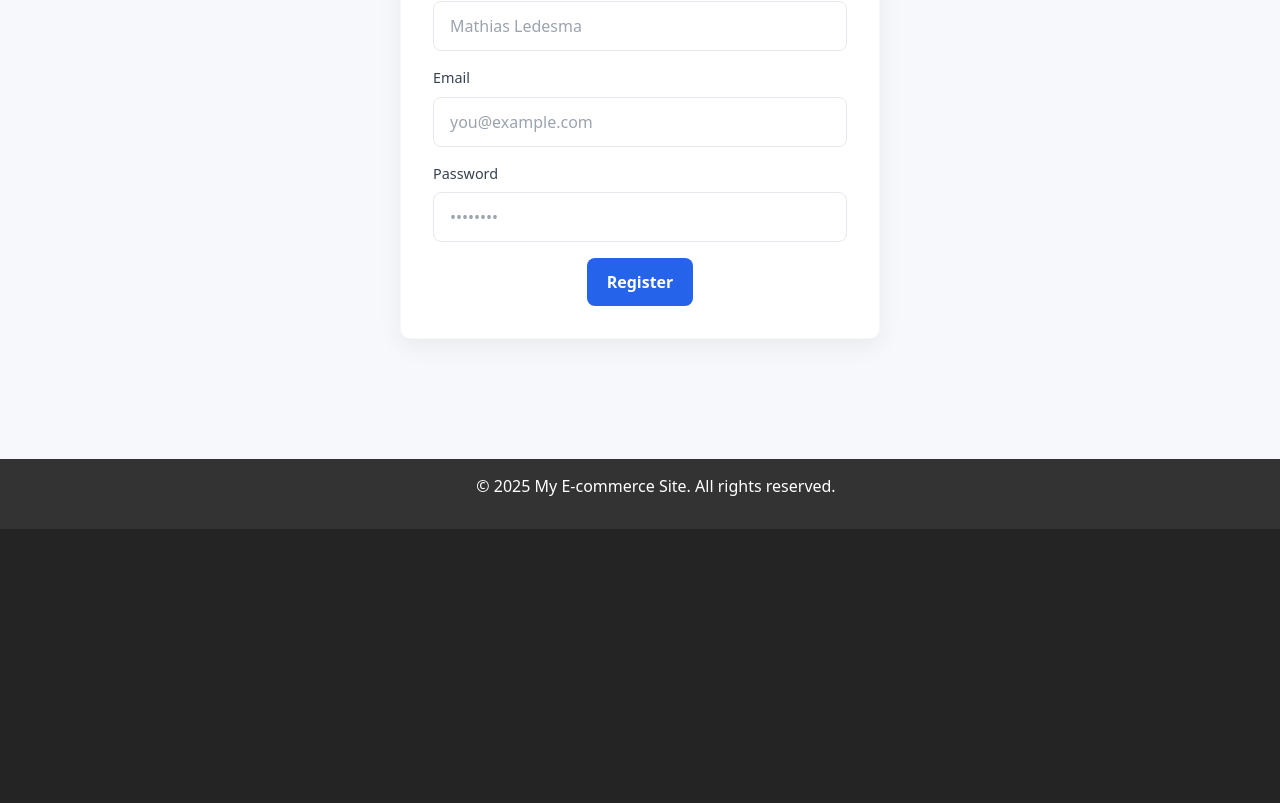
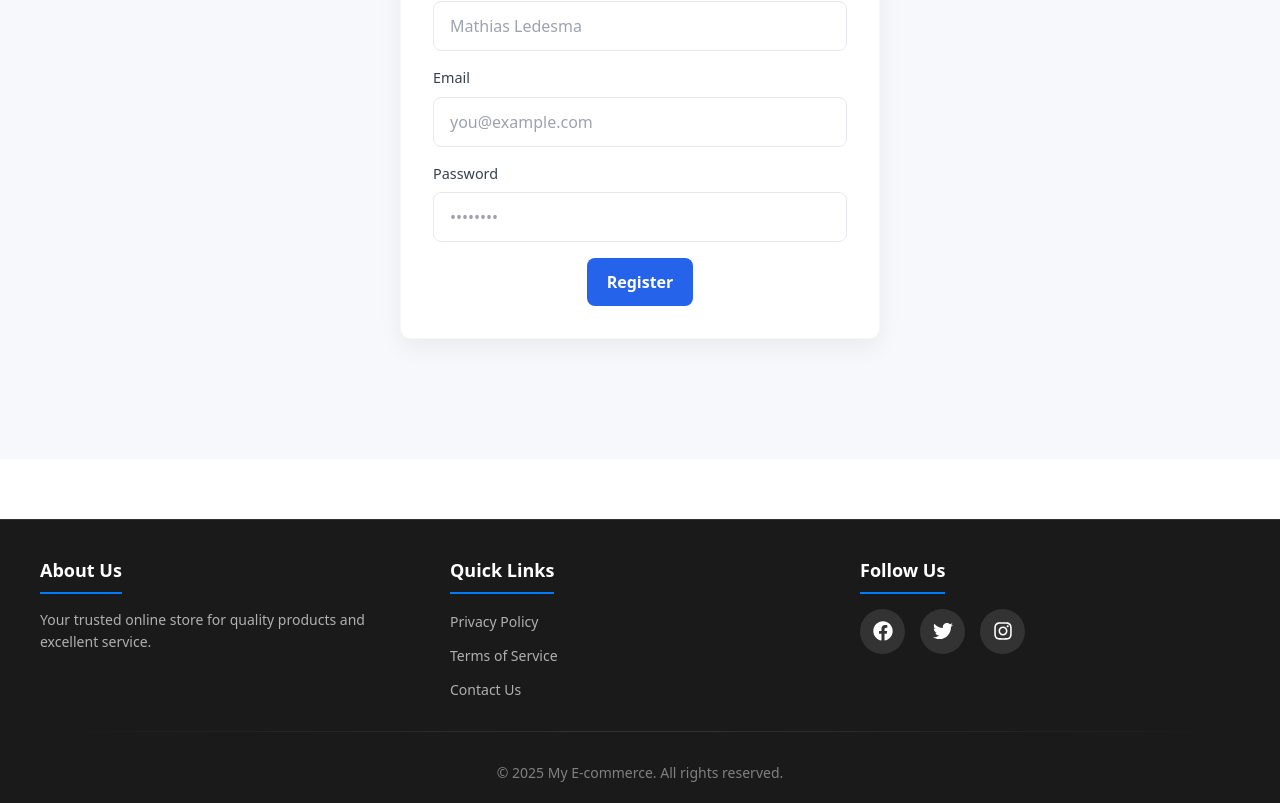
Before and after one commit to mathyled/my_ecommerce, a React (Vite) app: page /register in a window 1280 px wide. Shown: the part 277-1080 px from the top of the page. Before the commit the page ends 806 px from the top, so only its background shows below. Built offline with nearby package versions, Linux system fonts and the light colour scheme.

Commit message:
feat translate

```diff
--- a/package.json
+++ b/package.json
@@ -12,6 +12,7 @@
   "dependencies": {
     "react": "^19.1.1",
     "react-dom": "^19.1.1",
+    "react-icons": "^5.5.0",
     "react-router": "^7.9.4",
     "react-router-dom": "^7.9.4"
   },
--- a/src/components/Footer.jsx
+++ b/src/components/Footer.jsx
@@ -1,14 +1,95 @@
+import styles from "../styles/footer.module.css";
+import { FaFacebook, FaTwitter, FaInstagram } from "react-icons/fa";
+import { FaArrowUp } from "react-icons/fa";
+import { useState, useEffect } from "react";
 
-import "../styles/footer.css";
 const Footer = () => {
+    const [showScrollTop, setShowScrollTop] = useState(false);
+
+    const socialLinks = [
+        { id: 1, name: "Facebook", icon: FaFacebook, url: "#Facebook", color: "#1877F2" },
+        { id: 2, name: "Twitter", icon: FaTwitter, url: "#Twitter", color: "#1DA1F2" },
+        { id: 3, name: "Instagram", icon: FaInstagram, url: "#Instagram", color: "#E4405F" }
+    ];
+
+    useEffect(() => {
+        const handleScroll = () => {
+            if (window.scrollY > 300) {
+                setShowScrollTop(true);
+            } else {
+                setShowScrollTop(false);
+            }
+        };
+
+        window.addEventListener("scroll", handleScroll);
+        return () => window.removeEventListener("scroll", handleScroll);
+    }, []);
+
+    const scrollToTop = () => {
+        window.scrollTo({
+            top: 0,
+            behavior: "smooth"
+        });
+    };
+
     return (
-        <footer className="footer">
-            <ul>
-                <p>&copy; 2025 My E-commerce Site. All rights reserved.</p>
-                {/* <li> Privacy Policy </li>
-                <li> Terms of Service </li>
-                <li> Contact Us </li> */}
-            </ul>
+        <footer className={styles.footer}>
+            <div className={styles.container}>
+                <div className={styles.content}>
+                    <div className={styles.section}>
+                        <h3 className={styles.sectionTitle}>About Us</h3>
+                        <p className={styles.text}>Your trusted online store for quality products and excellent service.</p>
+                    </div>
+
+                    <div className={styles.section}>
+                        <h3 className={styles.sectionTitle}>Quick Links</h3>
+                        <ul className={styles.links}>
+                            <li><a href="#privacy">Privacy Policy</a></li>
+                            <li><a href="#terms">Terms of Service</a></li>
+                            <li><a href="#contact">Contact Us</a></li>
+                        </ul>
+                    </div>
+
+                    <div className={styles.section}>
+                        <h3 className={styles.sectionTitle}>Follow Us</h3>
+                        <ul className={styles.social}>
+                            {socialLinks.map((social) => {
+                                const IconComponent = social.icon;
+                                return (
+                                    <li key={social.id}>
+                                        <a
+                                            href={social.url}
+                                            aria-label={social.name}
+                                            rel="noopener noreferrer"
+                                            style={{ "--social-color": social.color }}
+                                            className={styles.socialLink}
+                                        >
+                                            <IconComponent size={20} />
+                                        </a>
+                                    </li>
+                                );
+                            })}
+                        </ul>
+                    </div>
+                </div>
+
+                <div className={styles.divider}></div>
+
+                <div className={styles.bottom}>
+                    <p className={styles.copyright}>&copy; 2025 My E-commerce. All rights reserved.</p>
+
+                    {showScrollTop && (
+                        <button
+                            className={styles.scrollTopBtn}
+                            onClick={scrollToTop}
+                            aria-label="Scroll to top"
+                            title="Back to top"
+                        >
+                            <FaArrowUp size={20} />
+                        </button>
+                    )}
+                </div>
+            </div>
         </footer>
     )
 }
--- a/src/components/ProductDetail.jsx
+++ b/src/components/ProductDetail.jsx
@@ -1,10 +1,13 @@
-import { useEffect, useState } from "react";
+import { useContext, useEffect, useState } from "react";
 import { useParams } from "react-router";
-
+import styles from "../styles/ProductDetail.module.css";
+import { CarritoContext } from "../context/CarritoContext";
 
 const ProductDetail = () => {
     const {id} = useParams();
     const [product, setProduct] = useState(null);
+      const { agregarAlCarrito } = useContext(CarritoContext);
+
 
     useEffect(() => {
         // Fetch product details based on the id
@@ -13,17 +16,26 @@ const ProductDetail = () => {
             .then(data => setProduct(data));
     }, [id]);
 
-    // console.log("id",typeof id);
+    if (!product) return <div className={styles.loading}>Cargando...</div>;
 
-     if (!product) return <div>Loading...</div>;
     return (
-        <div>
-            <h1>Product Detail Page</h1>
-            <p>Displaying details for product ID: {id}</p>
-            <h2>{product.name}</h2>
-            <img src={product.imageUrl} alt={product.name} />
-            <p>{product.description}</p>
-            <p>Price: ${product.price}</p>
+        <div className={styles.productDetailContainer}>
+            <div className={styles.productDetail}>
+                <h1 className={styles.pageTitle}>Producto Details</h1>
+
+                <div className={styles.productContent}>
+                    <div className={styles.productImage}>
+                        <img src={product.imageUrl} alt={product.name} />
+                    </div>
+
+                    <div className={styles.productInfo}>
+                        <h2 className={styles.productName}>{product.name}</h2>
+                        <p className={styles.productDescription}>{product.description}</p>
+                        <p className={styles.productPrice}>${product.price}</p>
+                        <button className={styles.addToCartBtn} onClick={() => agregarAlCarrito(product)}>Add to Cart</button>
+                    </div>
+                </div>
+            </div>
         </div>
     )
 }
--- a/src/styles/cart.module.css
+++ b/src/styles/cart.module.css
@@ -1,5 +1,8 @@
 .container {
-  max-width: 1000px;
+min-height: calc(100vh - 120px);
+  width: 100%;
+  max-width: 700px;
+  margin: 0 auto;
   margin: 1.5rem auto;
   padding: 1rem;
   background: #ffffff;
@@ -132,7 +135,7 @@
 }
 
 .checkout {
-  background: #2563eb;
+  background: #25eb50;
   color: #fff;
   border: none;
 }
--- /dev/null
+++ b/src/styles/footer.module.css
@@ -0,0 +1,187 @@
+.footer {
+    background-color: #1a1a1a;
+    color: #ffffff;
+    padding: 40px 20px 20px;
+    margin-top: 60px;
+    border-top: 1px solid #333;
+}
+
+.container {
+    max-width: 1200px;
+    margin: 0 auto;
+}
+
+.content {
+    display: grid;
+    grid-template-columns: repeat(auto-fit, minmax(250px, 1fr));
+    gap: 30px;
+    margin-bottom: 30px;
+}
+
+.section {
+    display: flex;
+    flex-direction: column;
+    gap: 15px;
+}
+
+.sectionTitle {
+    font-size: 18px;
+    font-weight: 600;
+    color: #fff;
+    margin: 0;
+    padding-bottom: 10px;
+    border-bottom: 2px solid #007bff;
+    width: fit-content;
+}
+
+.text {
+    font-size: 14px;
+    line-height: 1.6;
+    color: #b0b0b0;
+    margin: 0;
+}
+
+.links {
+    list-style: none;
+    padding: 0;
+    margin: 0;
+    display: flex;
+    flex-direction: column;
+    gap: 10px;
+}
+
+.links li a {
+    color: #b0b0b0;
+    text-decoration: none;
+    font-size: 14px;
+    transition: color 0.3s ease, padding-left 0.3s ease;
+    display: inline-block;
+}
+
+.links li a:hover {
+    color: #007bff;
+    padding-left: 5px;
+}
+
+.social {
+    list-style: none;
+    padding: 0;
+    margin: 0;
+    display: flex;
+    gap: 15px;
+}
+
+.socialLink {
+    display: inline-flex;
+    align-items: center;
+    justify-content: center;
+    width: 45px;
+    height: 45px;
+    background-color: #333;
+    color: #fff;
+    border-radius: 50%;
+    text-decoration: none;
+    font-size: 18px;
+    transition: all 0.3s ease;
+    border: 2px solid transparent;
+}
+
+.socialLink:hover {
+    background-color: var(--social-color);
+    color: #fff;
+    transform: translateY(-3px);
+    box-shadow: 0 4px 12px rgba(0, 0, 0, 0.3);
+    border-color: var(--social-color);
+}
+
+.divider {
+    height: 1px;
+    background: linear-gradient(90deg, transparent, #333, transparent);
+    margin: 30px 0;
+}
+
+.bottom {
+    display: flex;
+    justify-content: center;
+    align-items: center;
+    position: relative;
+}
+
+.copyright {
+    font-size: 14px;
+    color: #808080;
+    margin: 0;
+    text-align: center;
+}
+
+.scrollTopBtn {
+    position: absolute;
+    right: 0;
+    display: inline-flex;
+    align-items: center;
+    justify-content: center;
+    width: 45px;
+    height: 45px;
+    background-color: #007bff;
+    color: #fff;
+    border: none;
+    border-radius: 50%;
+    cursor: pointer;
+    transition: all 0.3s ease;
+    box-shadow: 0 2px 8px rgba(0, 123, 255, 0.3);
+    animation: slideUp 0.3s ease;
+}
+
+.scrollTopBtn:hover {
+    background-color: #0056b3;
+    transform: translateY(-5px);
+    box-shadow: 0 4px 12px rgba(0, 123, 255, 0.5);
+}
+
+.scrollTopBtn:active {
+    transform: translateY(-2px);
+}
+
+@keyframes slideUp {
+    from {
+        opacity: 0;
+        transform: translateY(20px);
+    }
+    to {
+        opacity: 1;
+        transform: translateY(0);
+    }
+}
+
+@media (max-width: 768px) {
+    .footer {
+        padding: 30px 15px 15px;
+        margin-top: 40px;
+    }
+
+    .content {
+        grid-template-columns: 1fr;
+        gap: 20px;
+    }
+
+    .sectionTitle {
+        font-size: 16px;
+    }
+
+    .social {
+        justify-content: flex-start;
+    }
+
+    .socialLink {
+        width: 40px;
+        height: 40px;
+    }
+
+    .scrollTopBtn {
+        width: 40px;
+        height: 40px;
+        position: static;
+        margin-left: auto;
+        margin-top: 15px;
+    }
+}
--- /dev/null
+++ b/src/styles/productDetail.module.css
@@ -0,0 +1,104 @@
+.productDetailContainer {
+      min-height: calc(100vh - 120px);
+    padding: 20px;
+    max-width: 1200px;
+    margin: 0 auto;
+}
+
+.productDetail {
+    background-color: #fff;
+    border-radius: 8px;
+    box-shadow: 0 2px 10px rgba(0, 0, 0, 0.1);
+    padding: 30px;
+}
+
+.pageTitle {
+    font-size: 32px;
+    color: #333;
+    margin-bottom: 30px;
+    text-align: center;
+}
+
+.productContent {
+    display: grid;
+    grid-template-columns: 1fr 1fr;
+    gap: 40px;
+    align-items: start;
+}
+
+.productImage {
+    display: flex;
+    justify-content: center;
+    align-items: center;
+}
+
+.productImage img {
+    max-width: 100%;
+    height: auto;
+    border-radius: 8px;
+    box-shadow: 0 4px 15px rgba(0, 0, 0, 0.15);
+}
+
+.productInfo {
+    display: flex;
+    flex-direction: column;
+    gap: 20px;
+}
+
+.productName {
+    font-size: 28px;
+    color: #333;
+    margin: 0;
+}
+
+.productDescription {
+    font-size: 16px;
+    color: #666;
+    line-height: 1.6;
+    margin: 0;
+}
+
+.productPrice {
+    font-size: 24px;
+    color: #28a745;
+    font-weight: bold;
+    margin: 0;
+}
+
+.addToCartBtn {
+    background-color: #007bff;
+    color: white;
+    border: none;
+    padding: 12px 20px;
+    font-size: 16px;
+    border-radius: 5px;
+    cursor: pointer;
+    transition: background-color 0.3s ease;
+    width: fit-content;
+}
+
+.addToCartBtn:hover {
+    background-color: #0056b3;
+}
+
+.loading {
+    text-align: center;
+    padding: 40px;
+    font-size: 18px;
+    color: #666;
+}
+
+@media (max-width: 768px) {
+    .productContent {
+        grid-template-columns: 1fr;
+        gap: 20px;
+    }
+
+    .pageTitle {
+        font-size: 24px;
+    }
+
+    .productName {
+        font-size: 20px;
+    }
+}
```
Also changed, not shown: src/components/Cart.jsx (+18 -12 lines), src/components/ProductCard.jsx (+9 -11 lines), src/components/ProductForm.jsx (+20 -21 lines), src/components/UpdateProduct.jsx (+15 -18 lines), 2 other files (tests, documents, lock files or other folders).
